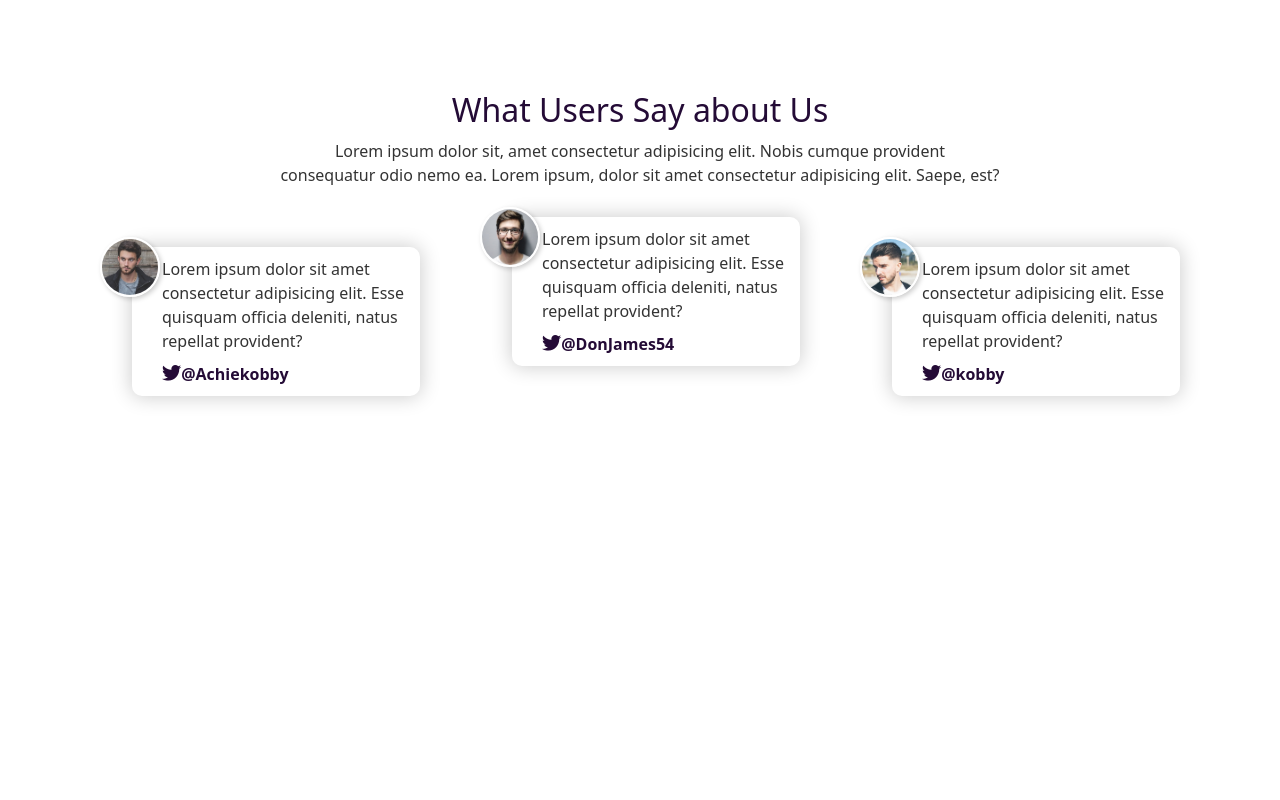
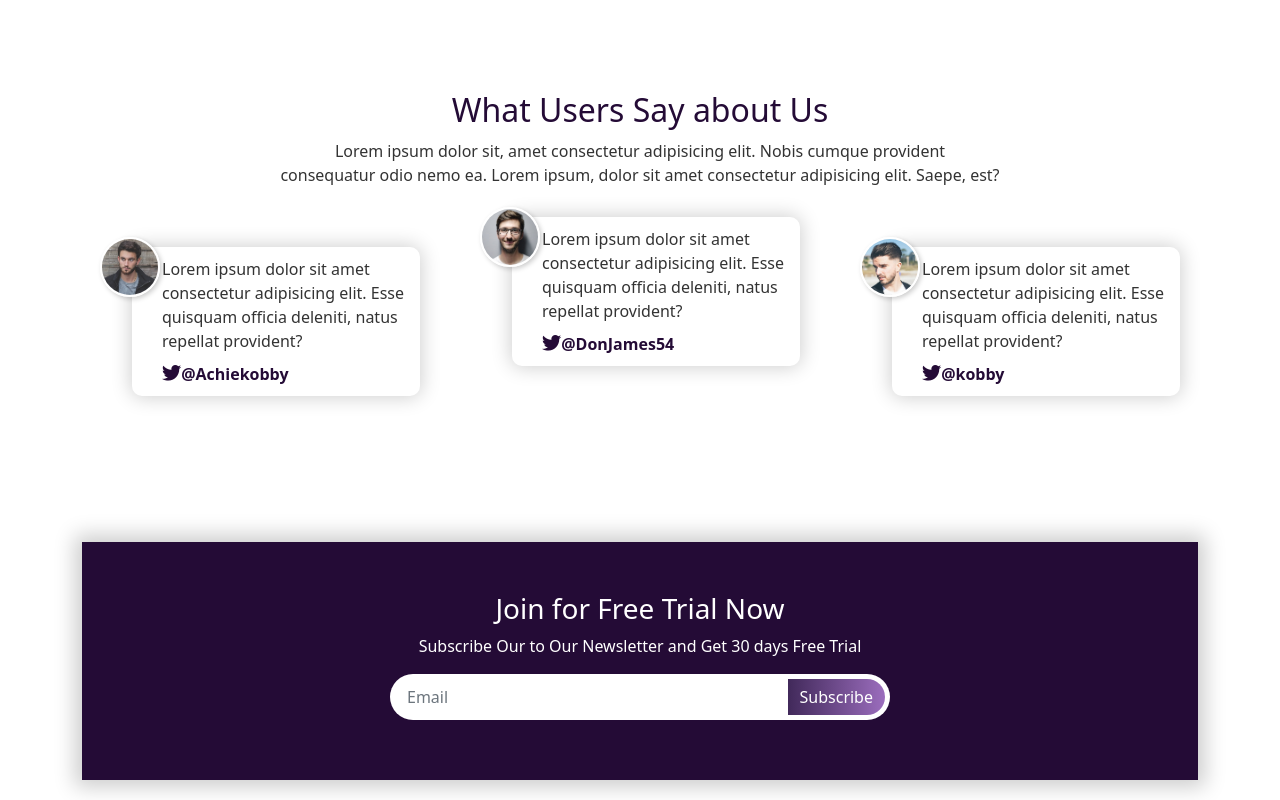
Before and after one commit to Achiekobby/Fitness-Website, a plain HTML site: page index.html in a window 1280 px wide. Shown: the part 2777-3577 px from the top of the page. Before the commit the page ends 3299 px from the top, so only its background shows below. Drawn offline with Linux system fonts and the light colour scheme; files that its build step writes are made by us from their sources.

Commit message:
Subscribe Section has been Added

```diff
--- a/css/main.scss
+++ b/css/main.scss
@@ -188,36 +188,38 @@ section.features {
         }
     }
 }
+
 //FEATURES SECTION STYLING ENDS HERE
 
 //TESTIMONIALS SECTION STYLING STARTS HERE
-section.testimonials{
+section.testimonials {
     padding: 100px 0;
 
-    .middle{
+    .middle {
         margin-top: -30px;
         margin-bottom: -30px;
     }
 
-    .header{
+    .header {
         margin-bottom: 50px;
         color: #333;
 
-        h1{
+        h1 {
             color: #240b36;
             font-size: 2em;
             margin-bottom: 10px;
         }
-        p{
+
+        p {
             line-height: 1.5em;
         }
     }
 
-    .col-md-4{
+    .col-md-4 {
         position: relative;
         padding: 10px 30px;
 
-        img{
+        img {
             position: absolute;
             width: 60px;
             height: 60px;
@@ -228,7 +230,8 @@ section.testimonials{
             left: 1;
 
         }
-        .review{
+
+        .review {
             font-size: 1em;
             color: #333;
             padding: 10px 10px 10px 30px;
@@ -236,23 +239,82 @@ section.testimonials{
             box-shadow: 0 0 20px 1px rgba($color: #000000, $alpha: 0.2);
             margin-left: 2em;
 
-            I{
+            I {
 
                 text-align: center;
                 font-size: 1.2rem;
                 color: #240b36;
-               margin-top: 10px;
+                margin-top: 10px;
             }
 
-            span{
+            span {
                 color: #240b36;
                 font-weight: 600;
             }
         }
     }
 }
+
 //TESTIMONIALS SECTION STYLING ENDS HERE
 
 //SUBSCRIBE SECTION STYLING STARTS HERE
+section.subscribe {
+    padding: 20px 0;
+
+    .subscribe-container {
+        padding: 50px 20px;
+        background: #240b36;
+        position: relative;
+        box-shadow: 0 0 020px 7px rgba($color: #000000, $alpha: 0.2);
+
+        h3,
+        p {
+            color: #FFF;
+        }
+
+        .input-group {
+            color: #FFF;
+            border-radius: 30px;
+            background: #FFF;
+            max-width: 500px;
+            margin: 10px auto;
+            padding: 5px;
+
+            .form-control {
+                border: none;
+                background: transparent;
+
+                &:focus {
+                    box-shadow: none;
+                    background: transparent;
+                }
+            }
+
+            .input-group-append {
+                background-image: linear-gradient(to right, #41295a, #9b6dbd);
+                border-radius: 30px;
+
+                .input-group-text {
+                    background: transparent;
+                    border: none;
+                    color: #FFF;
+
+                    .secondary-btn {
+                        transition: .5s;
+
+                        &:focus {
+                            box-shadow: none;
+                        }
+                    }
+                }
+            }
+        }
+    }
+}
 
 //SUBSCRIBE SECTION STYLING ENDS HERE
+
+
+//FOOTER SECTION STYLING STARTS HERE
+
+//FOOTER SECTION STYLING ENDS HERE
--- a/index.html
+++ b/index.html
@@ -191,7 +191,9 @@
         <div class="container">
             <div class="header">
                 <h1 class="text-center">What Users Say about Us</h1>
-                <p class="text-center">Lorem ipsum dolor sit, amet consectetur adipisicing elit. Nobis cumque provident <br> consequatur odio nemo ea. Lorem ipsum, dolor sit amet consectetur adipisicing elit. Saepe, est?</p>
+                <p class="text-center">Lorem ipsum dolor sit, amet consectetur adipisicing elit. Nobis cumque provident
+                    <br> consequatur odio nemo ea. Lorem ipsum, dolor sit amet consectetur adipisicing elit. Saepe, est?
+                </p>
             </div>
             <div class="row">
                 <div class="col-md-4">
@@ -224,8 +226,26 @@
     <!-- Testimonials Section Ends Here -->
 
     <!-- Subscribe Section Starts Here -->
+    <section class="subscribe" id="subscribe">
+        <div class="container">
+            <div class="subscribe-container text-center">
+                <h3>Join for Free Trial Now</h3>
+                <p>Subscribe Our to Our Newsletter and Get 30 days Free Trial</p>
+                <div class="input-group">
+                    <input type="email" class="form-control" placeholder="Email">
+                    <div class="input-group-append">
+                        <button class="input-group-text secondary-btn" type="submit">Subscribe</button>
+                    </div>
+                </div>
+            </div>
+        </div>
+    </section>
+    <!-- Subscribe Section Ends Here -->
 
-    <!-- Subscribe Section Ends Here -->
+
+    <!-- Footer Section Starts Here -->
+
+    <!-- Footer Section Ends Here -->
 
 
     <script src="js/js/bootstrap.min.js"></script>
```
Also changed, not shown: css/main.css, 1 other file. Lines whose indentation alone changed are shown as unchanged.
